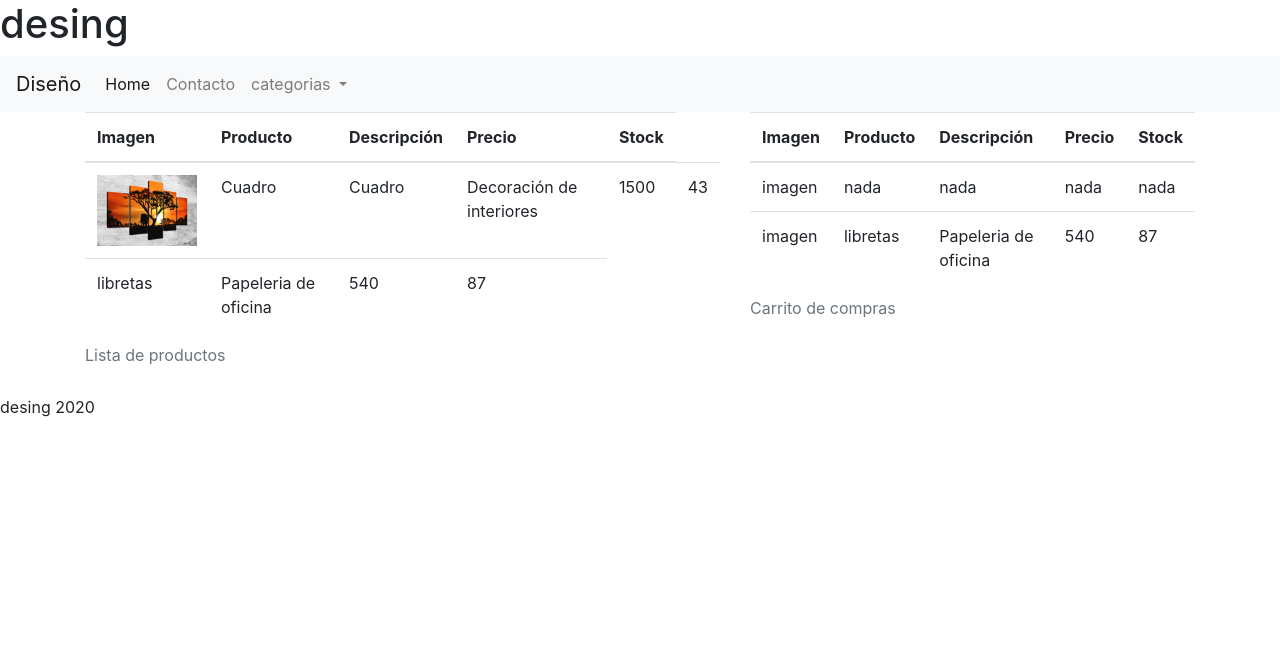
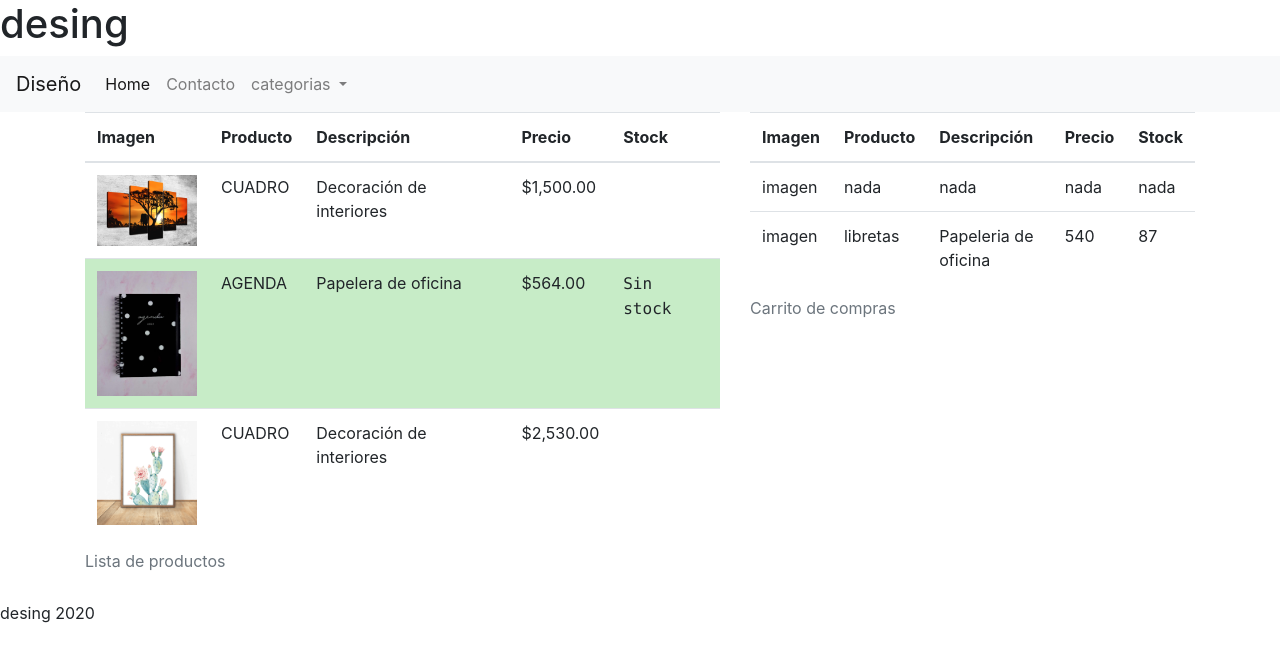
Before and after one commit to 01Marina/angular-desing, an Angular app: page / in a window 1280 px wide. Shown: the top 662 px of the page. Built offline with nearby package versions, Linux system fonts and the light colour scheme.

Commit message:
Agrego interfaz y derectivas

```diff
--- a/src/app/app.component.css
+++ /dev/null
@@ -1,3 +0,0 @@
-p {
-  font-family: Lato;
-}
--- a/src/app/products-list/products-list.component.html
+++ b/src/app/products-list/products-list.component.html
@@ -8,19 +8,12 @@
         <th>Stock</th>
     </thead>
     <tbody>
-        <tr>
-            <td><img [src]="products.image" [alt]="products.product"></td>
-            <td>{{products.product}}</td>
-            <td>{{products.product}}</td>
-            <td>{{products.description}}</td>
-            <td>{{products.price}}</td>
-            <td>{{products.stock}}</td>
-        </tr>
-        <tr>
-            <td>libretas</td>
-            <td>Papeleria de oficina</td>
-            <td>540</td>
-            <td>87</td>
+        <tr *ngFor="let product of products" [ngClass]="{'settlement': product.settlement}">
+            <td><img [src]="product.image" [alt]="product.product"></td>
+            <td>{{product.product | uppercase}}</td>
+            <td>{{product.description}}</td>
+            <td>{{product.price | currency}}</td>
+            <td><samp *ngIf="product.stock==0">Sin stock</samp> </td>
         </tr>
     </tbody>
 </table>
--- a/src/app/products-list/products-list.component.scss
+++ b/src/app/products-list/products-list.component.scss
@@ -1,3 +1,7 @@
 img{
     width: 100px;
 }
+
+.settlement{
+    background-color: rgb(199, 236, 199);
+}
--- a/src/app/products-list/products-list.component.ts
+++ b/src/app/products-list/products-list.component.ts
@@ -1,4 +1,5 @@
 import { Component, OnInit } from '@angular/core';
+import { Products } from './products';
 
 @Component({
   selector: 'app-products-list',
@@ -7,13 +8,32 @@ import { Component, OnInit } from '@angular/core';
 })
 export class ProductsListComponent implements OnInit {
 
-  products ={
-    "product": "Cuadro",
-    "description": "Decoración de interiores",
-    "price":1500,
-    "stock":43,
-    "image": "assets/img/cuadro.png"
-  }
+  products: Products[] = [
+    {
+      product: "Cuadro",
+      description: "Decoración de interiores",
+      price:1500,
+      stock:43,
+      image: "assets/img/cuadro.png",
+      settlement: false,
+    },
+    {
+      product: "Agenda",
+      description: "Papelera de oficina",
+      price:564,
+      stock:0,
+      image: "assets/img/agenda-negra-frente.jpg",
+      settlement: true,
+    },
+    {
+      product: "cuadro",
+      description: "Decoración de interiores",
+      price:2530,
+      stock:21,
+      image: "assets/img/cuadro-simpe.png",
+      settlement: false,
+    },
+  ];
 
   constructor() { }
 
--- /dev/null
+++ b/src/app/products-list/products.ts
@@ -0,0 +1,8 @@
+export interface Products {
+    product: string;
+    description: string;
+    price:number;
+    stock:number;
+    image:string;
+    settlement: boolean;
+}
```
Also changed, not shown: src/app/hello.component.ts (deleted, +0 -10 lines), src/assets/img/agenda-negra-frente.jpg (added), src/assets/img/cuadro-simpe.png (added).
